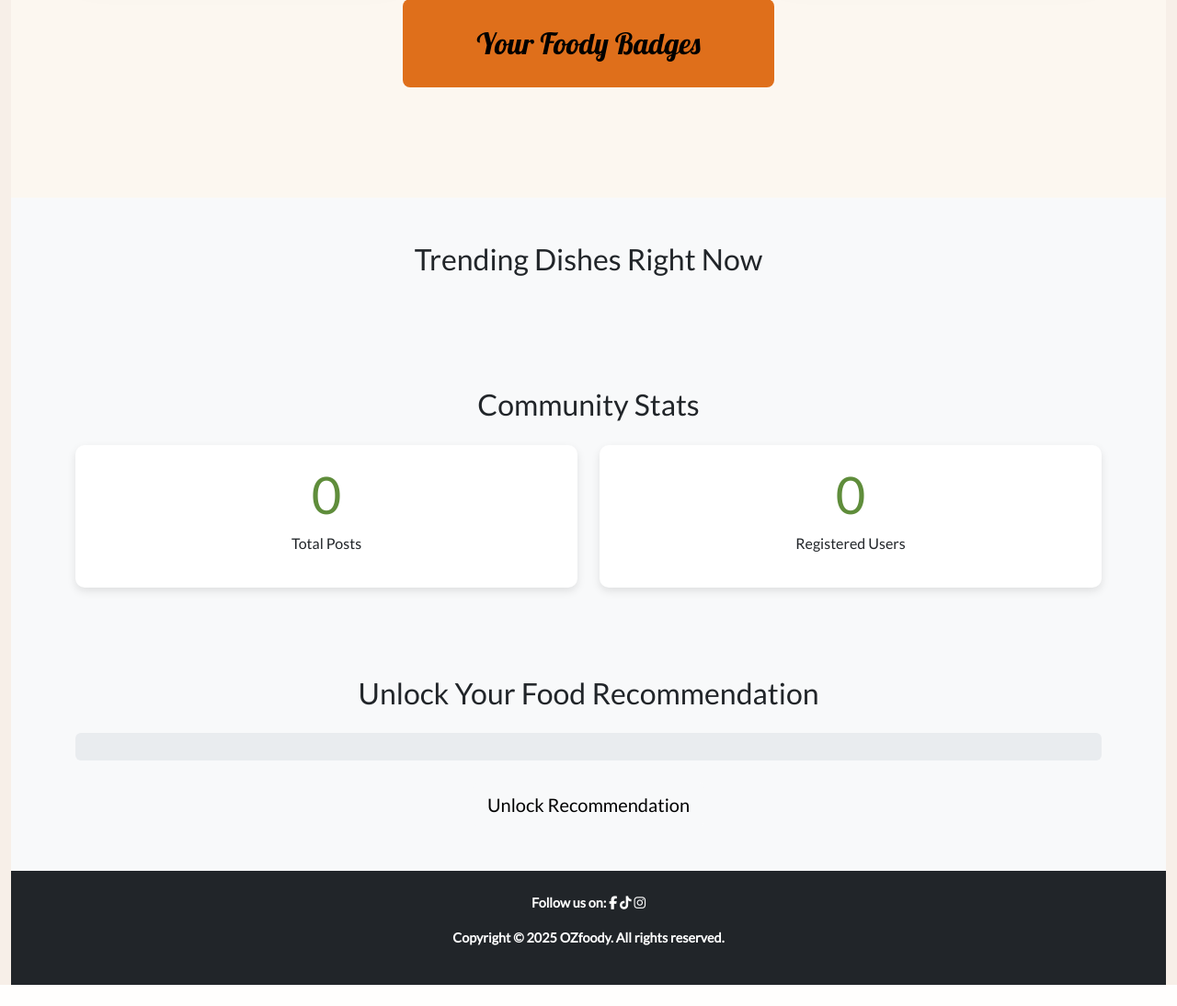
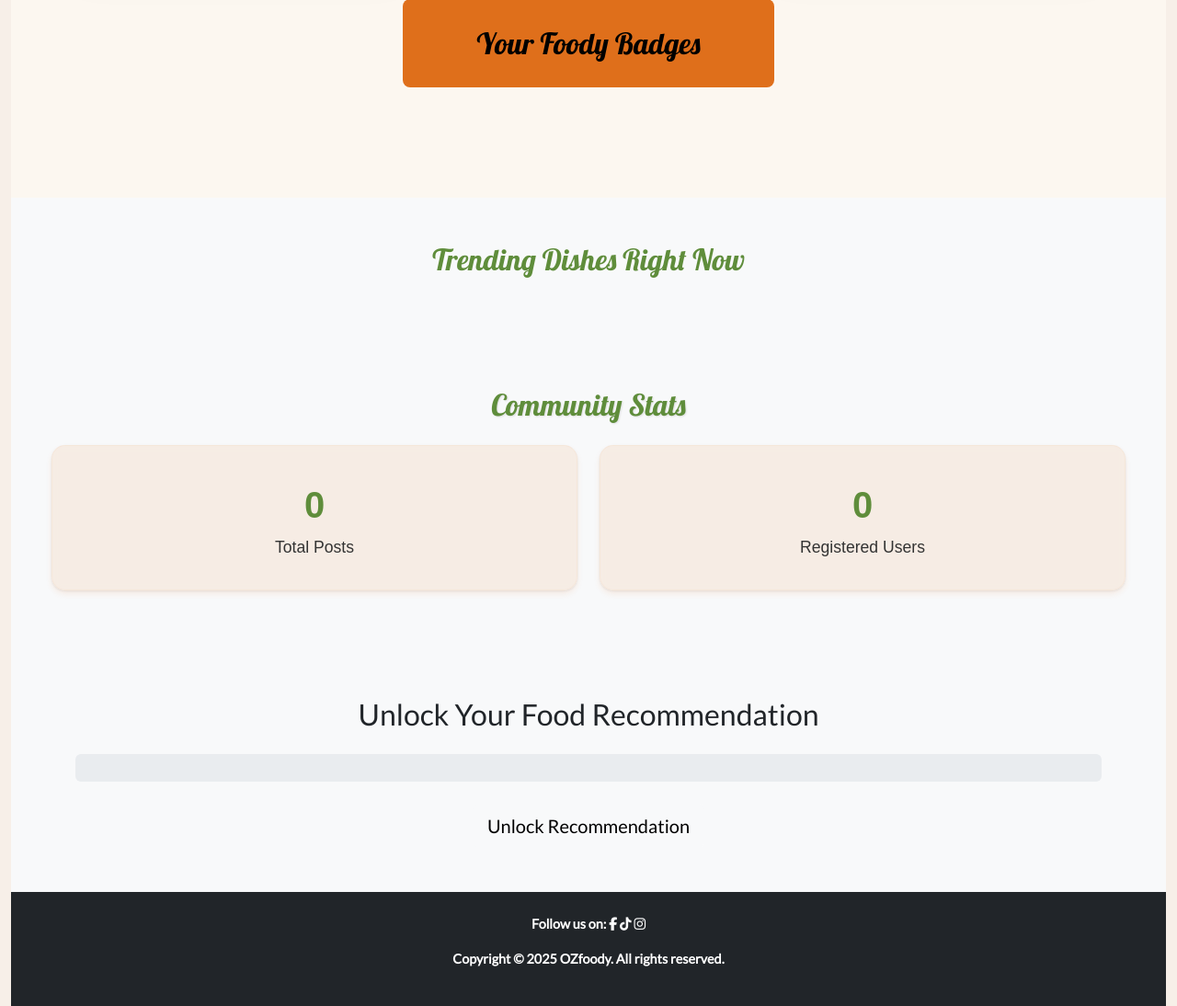
Before and after one commit to IanO7/CITS3403-Group-Project, a Flask app: page /landing in a window 1280 px wide. Shown: the part 2175-3269 px from the top of the page at 92% size. Before the commit the page ends 3246 px from the top, so only its background shows below. Run offline with Flask 3, Linux system fonts and the light colour scheme; data that the repository does not hold is empty; some libraries are stand-ins or nearby versions.

Commit message:
Enhance styles on landing page

```diff
--- a/app/static/css/landing.css
+++ b/app/static/css/landing.css
@@ -201,30 +201,65 @@ h3,
 
 
   /* Trending Dishes */
+
+  .trending-dishes {
+    background-color: #FCF7F0;  /* Match theme background */
+    padding: 4rem 0;
+    min-height: 100vh;
+  }
+  #trending-dishes .container h2 {
+    font-family: 'Lobster', cursive !important;
+    color: #5F8D3B !important;
+    margin-bottom: 2rem;
+    text-align: center;
+}
+
   .trend-card {
-    background-color: #fff;
-    border-radius: 10px;
+    background-color: #FCF7F0;  /* Match theme background */
+    border-radius: 15px;
     overflow: hidden;
     margin-bottom: 20px;
     transition: transform 0.3s ease, box-shadow 0.3s ease;
+    border: 1px solid rgba(223, 111, 27, 0.1);  /* Subtle orange border */
   }
 
   .trend-card:hover {
     transform: translateY(-5px);
-    box-shadow: 0 6px 18px rgba(0, 0, 0, 0.1);
+    box-shadow: 0 8px 24px rgba(223, 111, 27, 0.15);  /* Theme-colored shadow */
   }
 
   .trend-info {
-    padding: 15px;
+    padding: 20px;
+    background: linear-gradient(to bottom, #FCF7F0, #fff);
+  }
+
+  .trend-info h3 {
+    font-family: 'Lato', sans-serif;
+    font-weight: 600;
+    font-size: 1.4rem;
+    color: #5F8D3B;
+    margin-bottom: 0.5rem;
+}
+
+.trend-info p {
+    font-family: 'Lato', sans-serif;
+    font-size: 1.1rem;
+    line-height: 1.6;
+    color: #333;
 }
 
   .emoji-rating {
     font-size: 1.5rem;
-    color: #ff7f50;
+    color: #DF6F1B;
+    font-weight: 500;
+    margin: 0.5rem 0;
 }
 
-  .emoji-rating span {
-    margin-left: 10px;
+  .trend-metadata {
+    font-family: 'Lato', sans-serif;
+    font-size: 0.9rem;
+    color: #666;
+    font-style: italic;
   }
 
   /* Carousel */
@@ -244,17 +279,67 @@ h3,
   }
 
   /* Stats Section */
+#stats {
+    background-color: #FCF7F0;
+    padding: 4rem 0;
+}
+
+#stats .container {
+  max-width: 1200px;
+  margin: 0 auto;
+  padding: 0 1rem;
+}
+
+#stats .container h2 {
+    font-family: 'Lobster', cursive;
+    color: #5F8D3B;
+    margin-bottom: 20px;
+    text-align: center;
+    text-shadow: 1px 1px 2px rgba(0,0,0,0.1);
+}
+
 #stats .stat-card {
-    background: #fff;
-    padding: 20px;
-    border-radius: 10px;
-    box-shadow: 0 4px 10px rgba(0, 0, 0, 0.1);
+    background-color: rgba(246, 231, 218, 0.7); /* F6E7DA with 0.8 opacity */
+    backdrop-filter: blur(5px);
+    -webkit-backdrop-filter: blur(5px);
+    border-radius: 15px;
+    overflow: hidden;
+    margin-bottom: 20px;
+    padding: 2rem;
     transition: transform 0.3s ease, box-shadow 0.3s ease;
+    border: 1px solid rgba(223, 111, 27, 0.05);
+    text-align: center;
+    box-shadow:
+      0 4px 6px rgba(223, 111, 27, 0.1),
+      0 1px 3px rgba(0, 0, 0, 0.08);
 }
 
 #stats .stat-card:hover {
+    background-color: rgba(246, 231, 218, 0.9); /* Slightly more opaque on hover */
     transform: translateY(-5px);
-    box-shadow: 0 10px 20px rgba(0, 0, 0, 0.2);
+    box-shadow: 0 8px 24px rgba(223, 111, 27, 0.15);
+}
+
+#stats .stat-card .stat-icon {
+    font-size: 2.5rem;
+    color: #DF6F1B;
+    margin-bottom: 1rem;
+}
+
+#stats .stat-card h3 {
+    font-family: 'Poppins', sans-serif;
+    font-weight: 600;
+    font-size: 2.5rem;
+    color: #5F8D3B;
+    margin: 0.5rem 0;
+}
+
+#stats .stat-card p {
+    font-family: 'Poppins', sans-serif;
+    font-size: 1.1rem;
+    line-height: 1.6;
+    color: #333;
+    margin-bottom: 0;
 }
 
 /* Call to Action */
```
Lines whose indentation alone changed are shown as unchanged.
